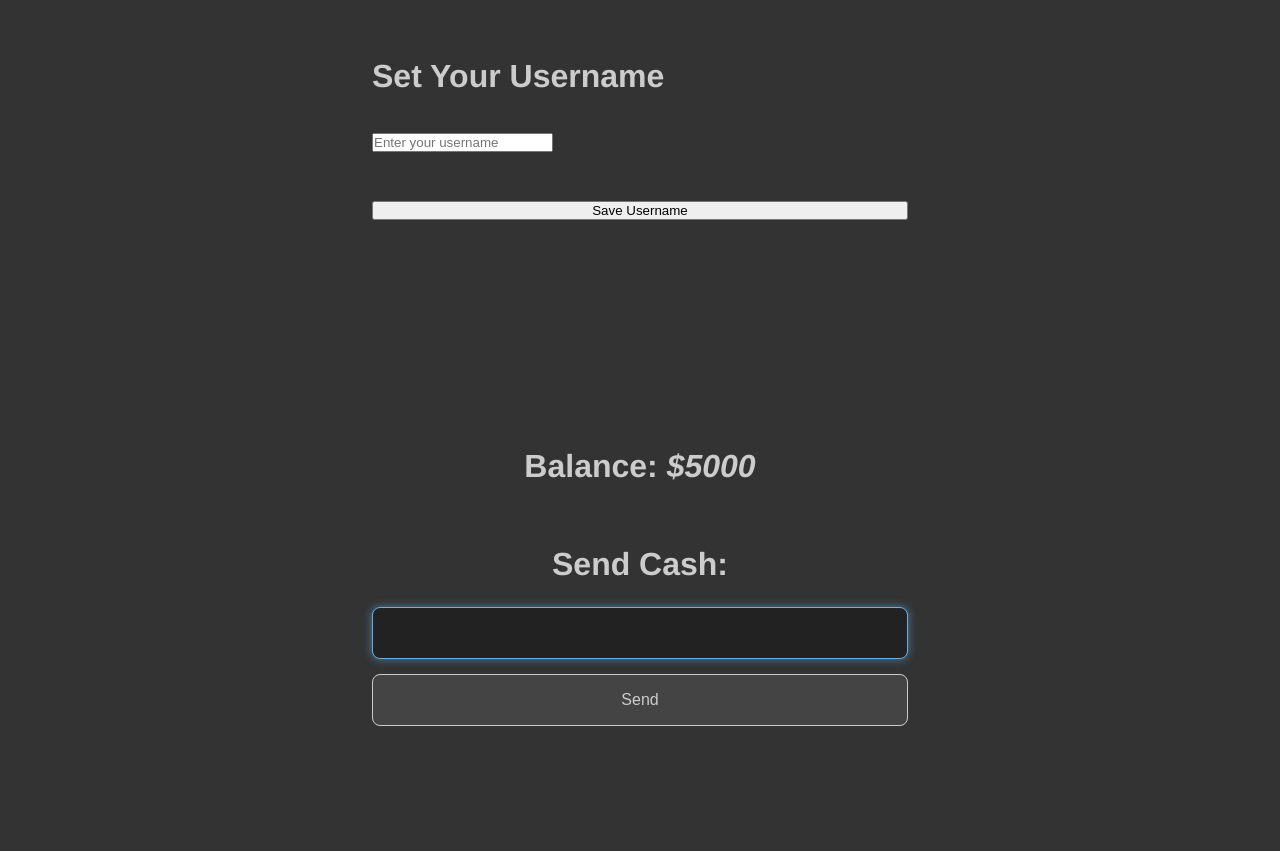
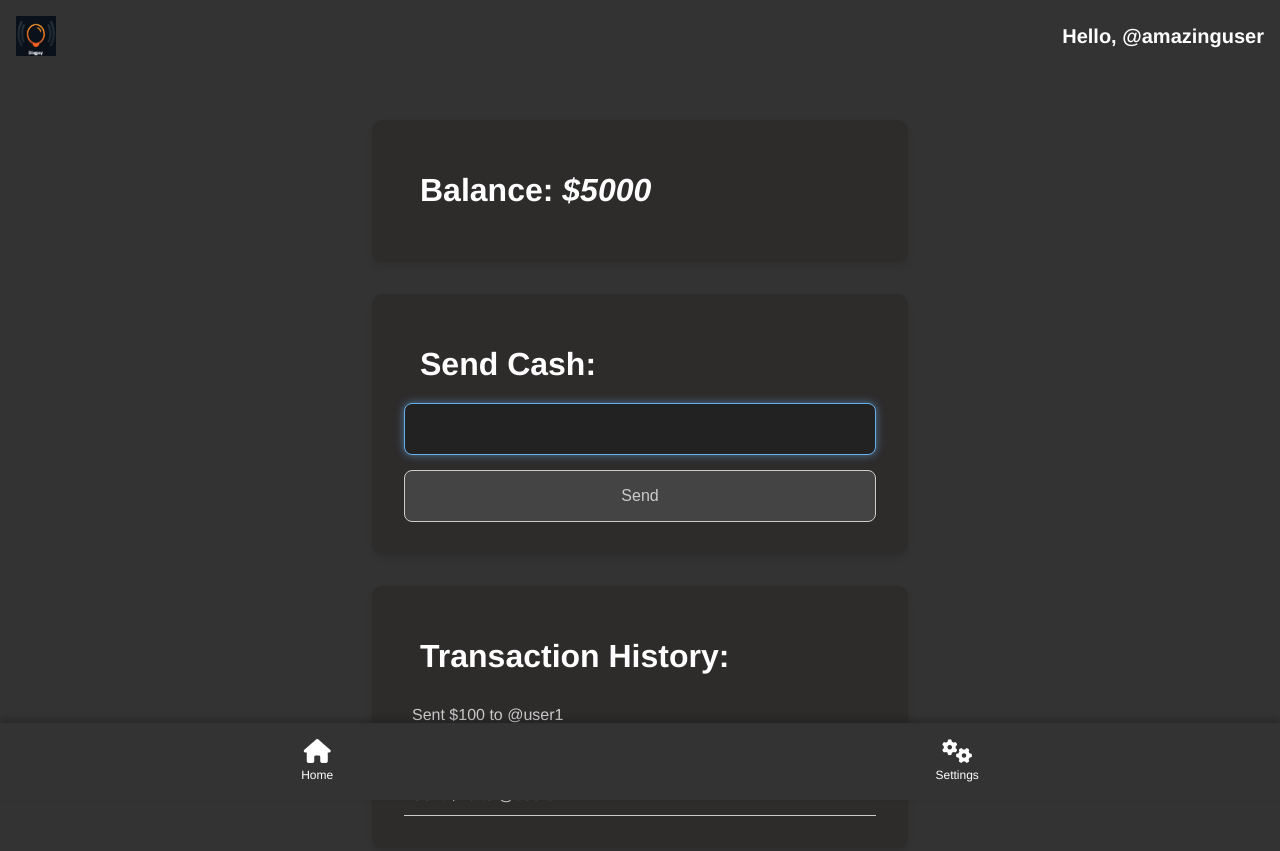
Before and after one commit to dot-enny/ding-pay-quiet, a plain HTML site: page index.html in a window 1280 px wide. Before the commit the page ends 800 px from the top, so only its background shows below. Drawn offline with Linux system fonts and the light colour scheme; no server answers.

Commit message:
add transaction history and UI changes

```diff
--- a/examples/text/receivetext.js
+++ b/examples/text/receivetext.js
@@ -28,6 +28,12 @@ var TextReceiver = (function () {
 
         // Update the target's text content with the new balance
         target.textContent = `$${currentBalance.toFixed(2)}`;
+
+        // Log the transaction history
+        var history = document.querySelector('[data-quiet-transaction-history]');
+        var entry = document.createElement('li');
+        entry.textContent = `Received $${receivedAmount}`;
+        history.appendChild(entry);
 
         warningbox.classList.add("hidden");
     };
--- a/examples/text/sendtext.js
+++ b/examples/text/sendtext.js
@@ -40,6 +40,14 @@ var TextTransmitter = (function () {
 
         // Update the target's text content with the new balance
         target.textContent = `$${currentBalance.toFixed(2)}`;
+
+        // Log the transaction history
+        var history = document.querySelector('[data-quiet-transaction-history]');
+        var entry = document.createElement('li');
+        entry.textContent = `Sent $${payload.toFixed(2)}`;
+        history.appendChild(entry);
+
+
     };
 
     function onQuietReady() {
--- a/index.html
+++ b/index.html
@@ -10,6 +10,9 @@
   <script type="text/javascript" src="./examples/text/sendtext.js"></script>
   <script type="text/javascript" src="./examples/text/receivetext.js"></script>
   <script async type="text/javascript" src="./quiet-emscripten.js"></script>
+  <!-- Font Awesome CDN for icons -->
+  <script src="https://kit.fontawesome.com/a076d05399.js"></script>
+
   <style>
     html {
       font-size: 1rem;
@@ -25,7 +28,9 @@
       display: flex;
       flex-direction: column;
       align-items: center;
-      justify-content: center;
+      justify-content: flex-start;
+      padding-bottom: 60px;
+      /* Space for the fixed nav bar */
     }
 
     * {
@@ -34,10 +39,30 @@
       padding: 0;
     }
 
+    header {
+      width: 100%;
+      display: flex;
+      align-items: center;
+      justify-content: space-between;
+      padding: 1rem;
+      color: #fff;
+    }
+
+    .logo {
+      width: 40px;
+      height: 40px;
+      object-fit: contain;
+    }
+
+    .username {
+      font-weight: bold;
+      font-size: 1.25rem;
+    }
+
     .wrapper {
-      margin: 4rem auto;
+      margin: 1rem auto;
       padding: 2em;
-      border-radius: 5px;
+      border-radius: 15px;
       color: #ccc;
       display: flex;
       flex-direction: column;
@@ -46,18 +71,16 @@
       max-width: 600px;
     }
 
-    header {
-      margin-bottom: 20px;
-      text-align: center;
+    .card {
+      background-color: #2e2b2b;
+      border-radius: 10px;
+      padding: 2rem;
+      box-shadow: 0px 4px 6px rgba(0, 0, 0, 0.1);
     }
 
-    h1 {
+    header h1 {
       margin: 0;
       font-size: 2rem;
-    }
-
-    section {
-      margin-bottom: 20px;
     }
 
     .form-group {
@@ -96,43 +119,75 @@
       background-color: #555;
     }
 
-    .balance {
+    .transaction-history ul {
+      list-style-type: none;
+      padding-left: 0;
+    }
+
+    .transaction-history li {
+      padding: 0.5rem;
+      border-bottom: 1px solid #ccc;
+    }
+
+    /* Fixed Navigation Bar */
+    .fixed-navbar {
+      position: fixed;
+      bottom: 0;
+      width: 100%;
+      background-color: #333;
+      color: #fff;
+      display: flex;
+      justify-content: space-around;
+      padding: 1rem 0;
+      box-shadow: 0px -4px 6px rgba(0, 0, 0, 0.2);
+    }
+
+    .nav-item {
+      display: flex;
+      flex-direction: column;
+      align-items: center;
+      cursor: pointer;
+    }
+
+    .nav-item i {
       font-size: 1.5rem;
-      font-weight: bold;
-      text-align: center;
+    }
+
+    .nav-item span {
+      font-size: 0.75rem;
+      margin-top: 0.25rem;
     }
   </style>
 </head>
 
 <body>
-  <div id="username-setup" class="wrapper">
-    <h1>Set Your Username</h1>
-    <div class="form-group">
-      <input type="text" id="username" placeholder="Enter your username" required>
-    </div>
-    <button id="save-username">Save Username</button>
-  </div>
+
+  <!-- Header with logo and username -->
+  <header>
+    <img src="assets/dingpaylogo.png" alt="Logo" class="logo">
+    <span class="username">Hello, @amazinguser</span>
+  </header>
 
   <div class="hidden" data-quiet-profile-name="audible"></div>
+
+  <!-- Wrapper for the main content -->
   <div class="wrapper">
 
-    <div class="hidden" data-quiet-profile-name="audible"></div>
-    <div>
+    <!-- Balance Card -->
+    <div class="card">
       <header>
-        <div class="hidden" data-quiet-warning></div>
         <h1>
-          Balance:
-          <i data-quiet-receive-text-target>$5000</i>
+          Balance: <i data-quiet-receive-text-target>$5000</i>
         </h1>
       </header>
     </div>
 
-    <div>
+    <!-- Send Cash Card -->
+    <div class="card">
       <header>
         <h1>Send Cash:</h1>
       </header>
       <section>
-        <div class="hidden" data-quiet-warning></div>
         <div class="form-group">
           <textarea autofocus="true" autocapitalize="none" autocomplete="off" spellcheck="off" class="form-control"
             style="resize:none" rows="1" data-quiet-text-input></textarea>
@@ -141,7 +196,33 @@
           data-quiet-sending-text="Sending...">Send</button>
       </section>
     </div>
+
+    <!-- Transaction History Card -->
+    <div class="card transaction-history">
+      <header>
+        <h1>Transaction History:</h1>
+      </header>
+      <ul>
+        <li>Sent $100 to @user1</li>
+        <li>Received $50 from @user2</li>
+        <li>Sent $20 to @user3</li>
+      </ul>
+    </div>
+
   </div>
+
+  <!-- Fixed Navigation Bar -->
+  <div class="fixed-navbar">
+    <div class="nav-item">
+      <i class="fas fa-home"></i>
+      <span>Home</span>
+    </div>
+    <div class="nav-item">
+      <i class="fas fa-cogs"></i>
+      <span>Settings</span>
+    </div>
+  </div>
+
 </body>
 
 </html>
```
Also changed, not shown: examples/text/switch.js (added, +140 -0 lines), assets/dingpaylogo.png (added).
